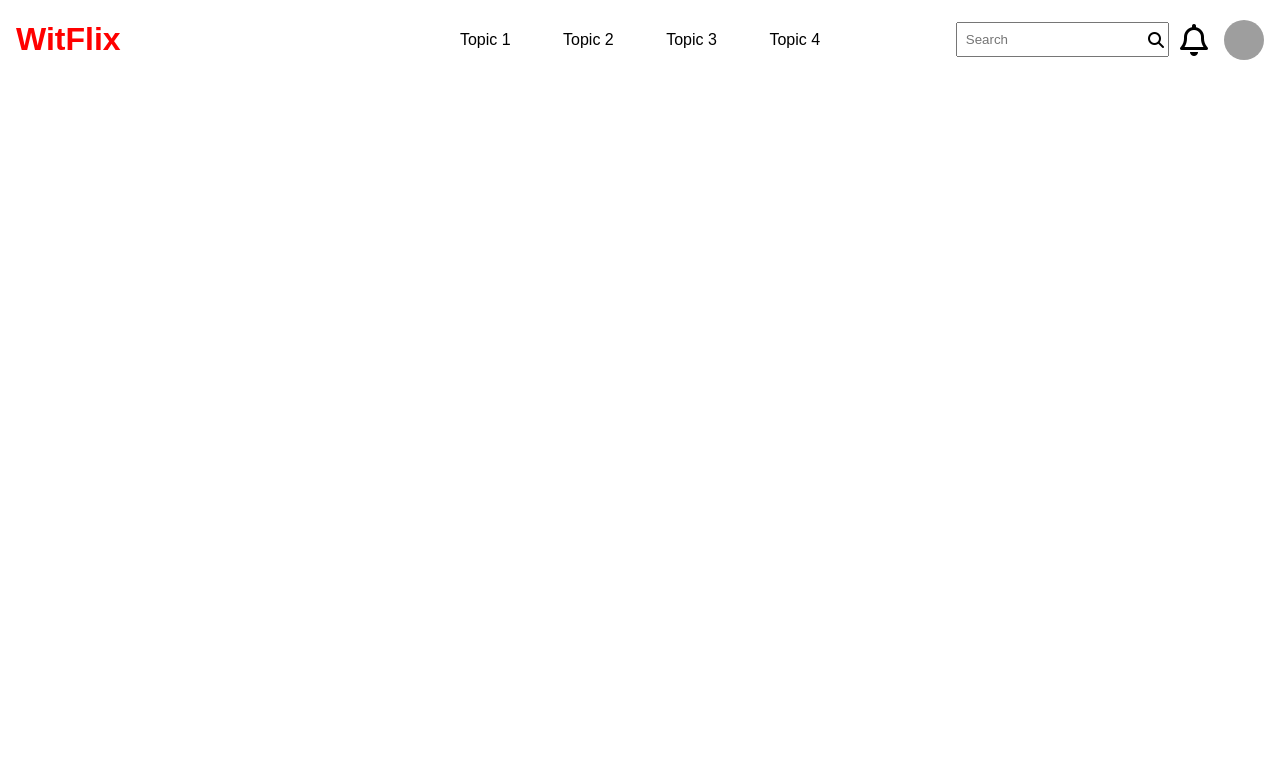
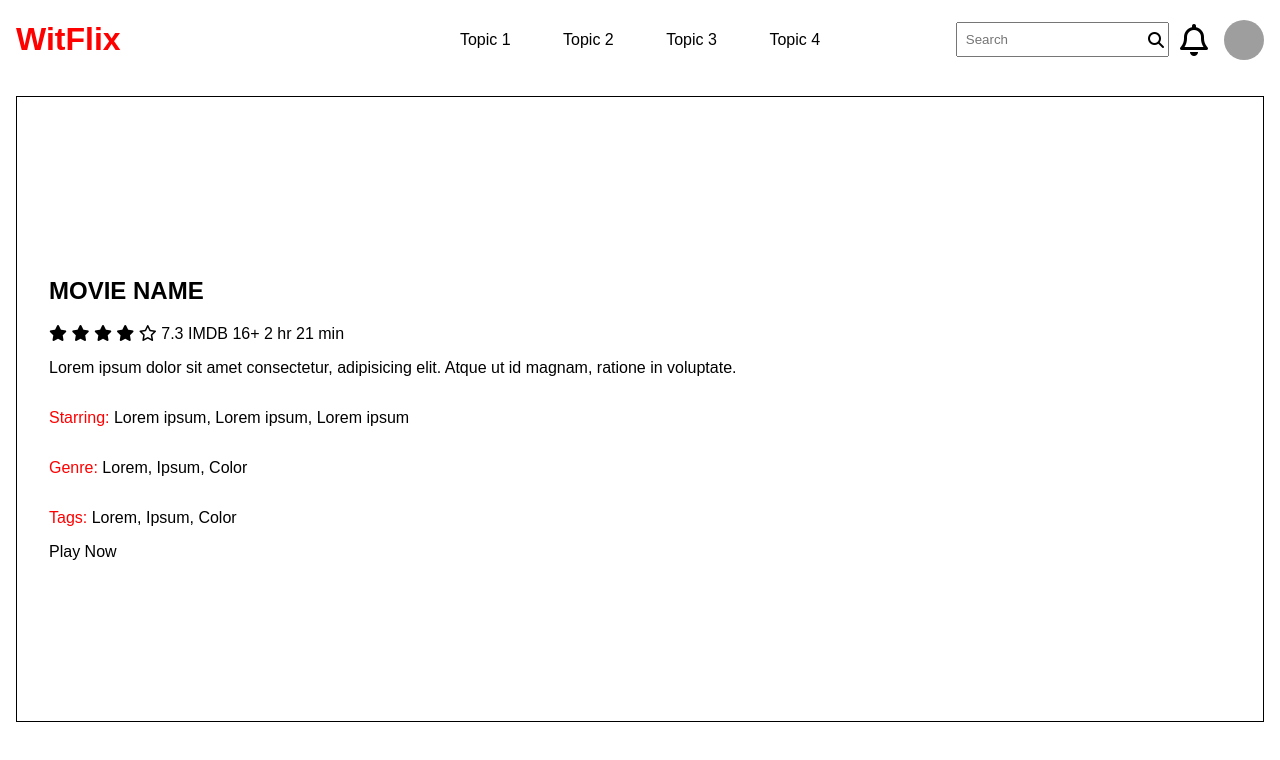
Before and after one commit to halime-metin/s4HMProject, a plain HTML site: page index.html in a window 1280 px wide. Drawn offline with Linux system fonts and the light colour scheme; grey boxes are pictures that could not be loaded.

Commit message:
main-to be continued

```diff
--- a/index.css
+++ b/index.css
@@ -52,3 +52,18 @@ input {
 h1 {
     color: red;
 }
+ /*main-section*/
+
+ main {
+    margin:1rem;
+    border:1px solid black;
+    padding: 2rem;
+    height:70vh;
+    display:flex;
+    flex-direction:column;
+    justify-content: center;
+ }
+
+ .text-red {
+    color:red;
+ }
--- a/index.html
+++ b/index.html
@@ -21,5 +21,25 @@
             <img class="user-avatar" src="https://picsum.photos/200"/>
         </div>
         </header>
+        <main>
+            <h2>MOVIE NAME</h2>
+            <div class="info-section">
+                <span>
+                <i class="fa-solid fa-star"></i>
+                <i class="fa-solid fa-star"></i>
+                <i class="fa-solid fa-star"></i>
+                <i class="fa-solid fa-star"></i>
+                <i class="fa-regular fa-star"></i>
+            </span>
+            <span>7.3 IMDB</span>
+            <span>16+</span>
+            <span>2 hr 21 min</span>
+            </div>
+            <p class="description">Lorem ipsum dolor sit amet consectetur, adipisicing elit. Atque ut id magnam, ratione in voluptate.</p>
+            <p><span class="text-red">Starring:</span> Lorem ipsum, Lorem ipsum, Lorem ipsum </p>
+            <p><span class="text-red">Genre:</span> Lorem, Ipsum, Color</p>
+            <p><span class="text-red">Tags:</span> Lorem, Ipsum, Color</p>
+            <div class="btn">Play Now</div>
+        </main>
     </body>
 </html>
```
